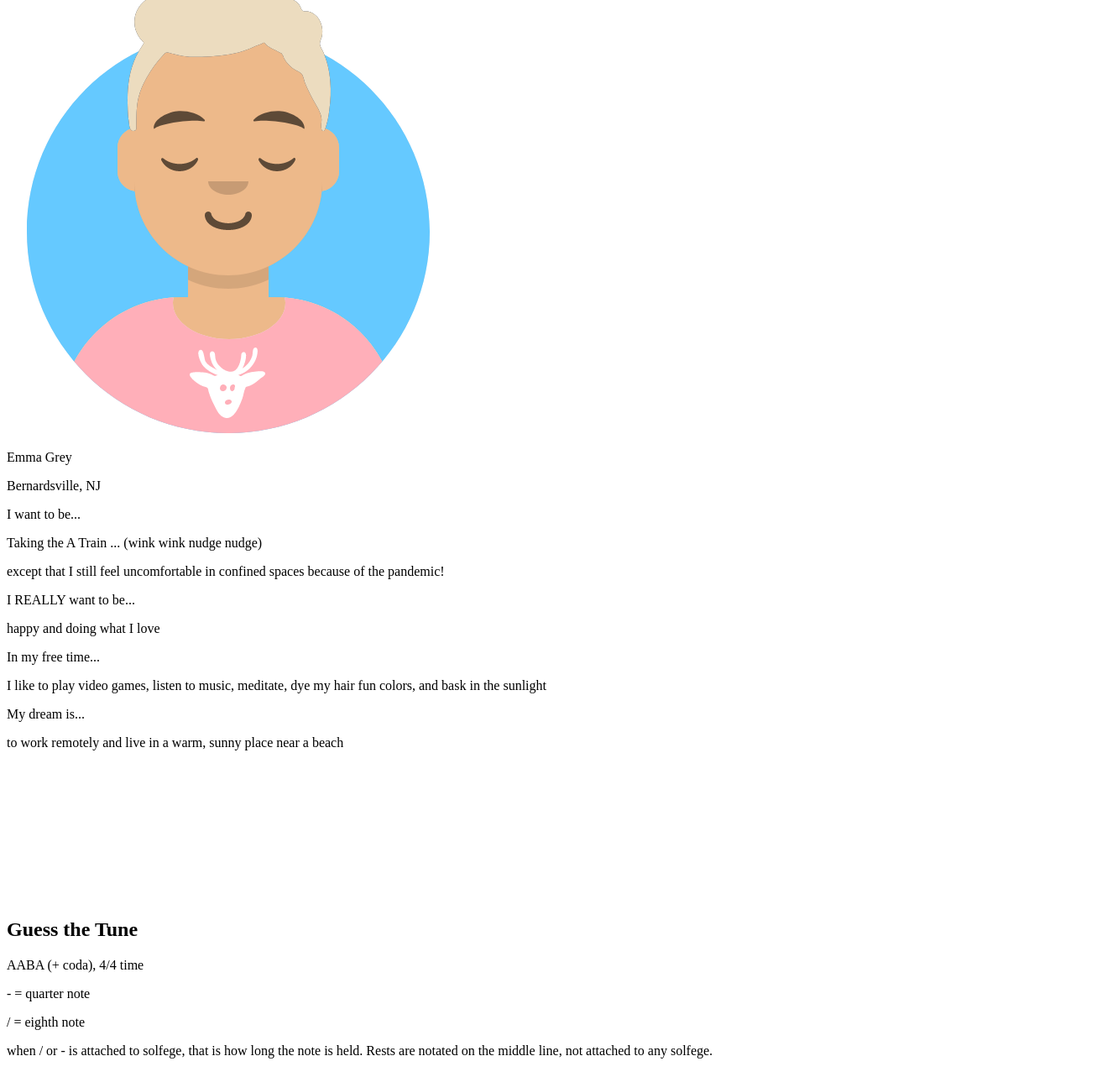
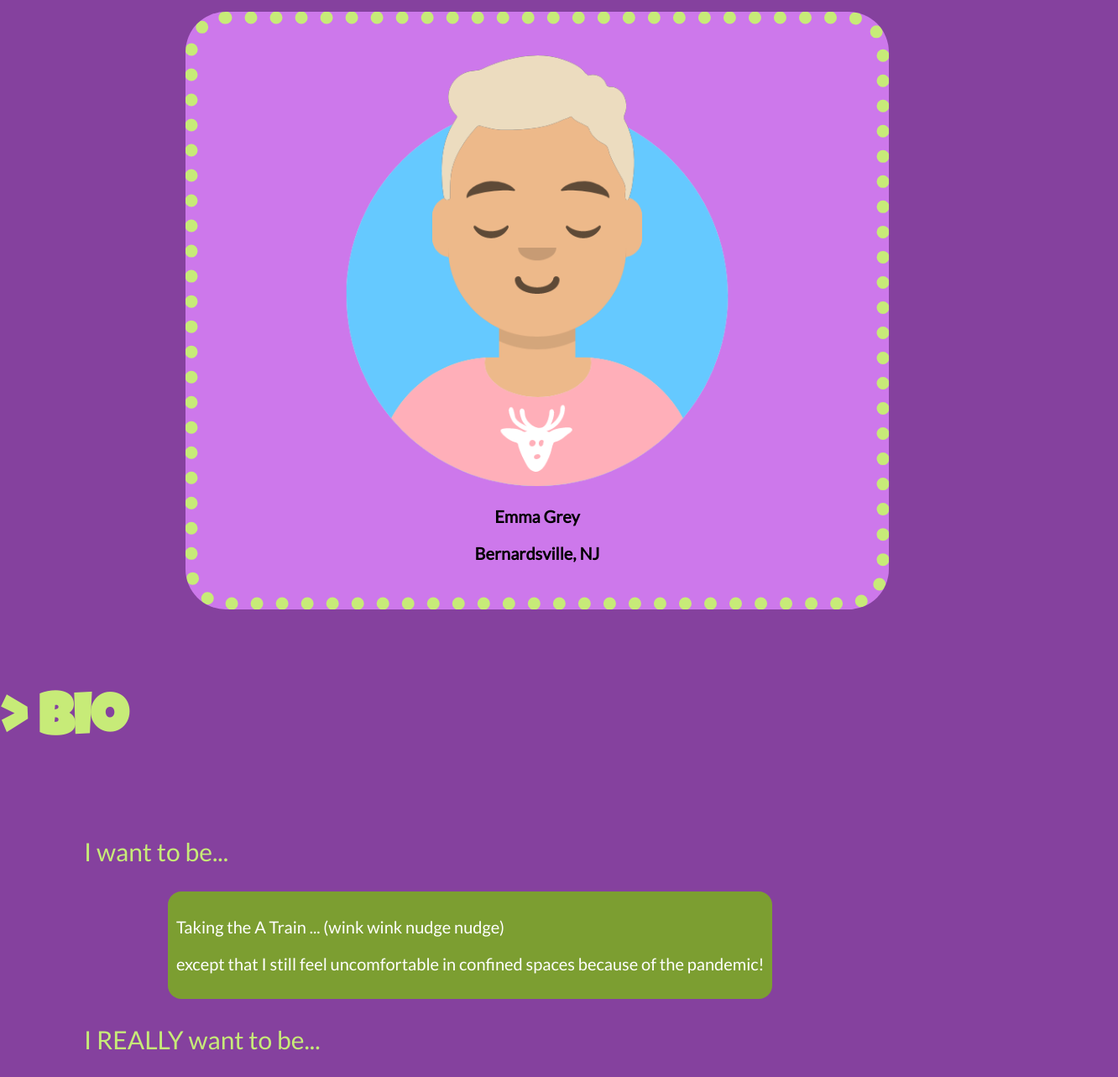
Before and after one commit to RVCC-IDMX/about-me-emgrey02, a plain HTML site: page index.html in a window 1280 px wide. Shown: the part 150-1433 px from the top of the page at 84% size, 1332 px wide, since content can reach past the window. Drawn offline with Linux system fonts and the light colour scheme.

Commit message:
adding some style

```diff
--- /dev/null
+++ b/css/style.css
@@ -0,0 +1,110 @@
+body {
+  font-family: 'Lato', sans-serif;
+  background-color: #85419E;
+  font-size: 20px;
+  width: 100%;
+  height: 100%;
+  margin: 0;
+  color: #C7EB78;
+}
+
+h1, h2, h3, h4, h5, h6 {
+  font-family: 'Luckiest Guy', cursive;
+  font-size: 70px;
+  margin: 30px;
+  color: #C7EB78;
+}
+
+h2 {
+  margin: 100px 0;
+}
+
+header, #hero, footer {
+  text-align: center;
+}
+
+header {
+  position: relative;
+  padding-top: 10px;
+  background-color: #85419ec7;
+  width: 100%;
+}
+
+#hero {
+  background-color: #CD78EB;
+  width: 60%;
+  padding: 20px;
+  margin: 10px auto;
+  font-weight: bolder;
+  color: black;
+  border: 15px dotted #C7EB78;
+  border-radius: 3rem;
+}
+
+#hero img{
+  width: 500px;
+}
+
+#bio .subject {
+  font-size: 30px;
+  margin-left: 100px;
+}
+
+#bio .answer, #directions {
+  background-color: #7C9E31;
+  width: 45%;
+  padding: 10px;
+  width: fit-content;
+  margin-left: 200px;
+  color: white;
+  border-radius: 1rem;
+}
+
+#tune {
+  margin: 200px 0;
+  text-align: right;
+  color: black;
+}
+
+#directions {
+  margin-left: auto;
+  margin-right: 200px;
+  text-align: center;
+}
+
+#music {
+  width: 90%;
+  height: auto;
+  margin: 50px auto;
+  background-color:#d1f08e;
+  padding: 20px;
+  border: 20px groove black;
+}
+
+footer {
+  padding: 30px;
+}
+
+.mi {
+  align-self: flex-start;
+}
+
+.fa, .se, .sol, .si, .la, .li, .ti, .fi, .le, #mi, #do {
+  align-self: end;
+}
+
+.do {
+  align-self: center;
+}
+
+.ra {
+  align-self: flex-start;
+}
+
+.a-section, .b-section {
+  display: flex;
+  flex-direction: row;
+  gap: 20px;
+  height: 100px;
+  margin: 100px;
+}
--- a/index.html
+++ b/index.html
@@ -4,36 +4,10 @@
     <meta charset="UTF-8">
     <meta http-equiv="X-UA-Compatible" content="IE=edge">
     <meta name="viewport" content="width=device-width, initial-scale=1.0">
-  <style>
-
-    h2 {
-      margin-top: 200px;
-    }
-    .mi {
-      align-self: flex-start;
-    }
-
-    .fa, .se, .sol, .si, .la, .li, .ti, .fi, .le, #mi, #do {
-      align-self: end;
-    }
-
-    .do {
-      align-self: center;
-    }
-
-    .ra {
-      align-self: flex-start;
-    }
-
-
-    .a-section, .b-section {
-      display: flex;
-      flex-direction: row;
-      gap: 20px;
-      height: 100px;
-      margin: 100px;
-    }
-  </style>
+    <link rel="preconnect" href="https://fonts.googleapis.com">
+    <link rel="preconnect" href="https://fonts.gstatic.com" crossorigin>
+    <link href="https://fonts.googleapis.com/css2?family=Lato&family=Luckiest+Guy&display=swap" rel="stylesheet">
+    <link rel="stylesheet" href="css/style.css">
     <title>About Me</title>
   </head>
   <body>
@@ -43,7 +17,7 @@
     </header>
 
     <main>
-    <section>
+      <section id="hero">
         <!--hero section-->
         <img src="img/my-avatar.png" alt="avatar picture that doesn't look like me">
 
@@ -53,34 +27,50 @@
         </div>
       </section>
 
-    <section>
+      <section id="bio">
         <!--bio section-->
-      <div>
-        <p>I want to be...</p>
+        <h2>> Bio</h2>
 
+        <p class="subject">I want to be...</p>
+
+        <div class="answer">
           <p>Taking the A Train ... (wink wink nudge nudge)</p>
           <p>except that I still feel uncomfortable in confined spaces because of the pandemic!</p>
+        </div>
 
-        <p>I REALLY want to be...</p>
+        <p class="subject">I REALLY want to be...</p>
+
+        <div  class="answer">
           <p>happy and doing what I love</p>
+        </div>
 
-        <p>In my free time...</p>
+        <p class="subject">In my free time...</p>
+
+        <div class="answer">
           <p>I like to play video games, listen to music, meditate, dye my hair fun colors, and bask in the sunlight</p>
+        </div>
 
-        <p>My dream is...</p>
+        <p class="subject">My dream is...</p>
+
+        <div class="answer">
           <p>to work remotely and live in a warm, sunny place near a beach</p>
         </div>
+
       </section>
-  </main>
 
-  <section>
+
+      <section id='tune'>
         <!--guess the tune section-->
-    <h2>Guess the Tune</h2>
+        <h2> Guess the Tune <</h2>
+
+        <div id="directions">
           <p>AABA (+ coda), 4/4 time</p>
           <p> - = quarter note</p>
           <p> / = eighth note</p>
           <p>when / or - is attached to solfege, that is how long the note is held. Rests are notated on the middle line, not attached to any solfege.</p>
+        </div>
 
+        <div id="music">
           <div class='a-section'>
             <span class="sol">sol- - - - /</span>
             <span class="mi">mi/ -</span>
@@ -174,8 +164,14 @@
             <span class="do">do/ -</span>
             <span id="do">doooooo.</span>
           </div>
+        </div>
+
     </section>
+  </main>
 
+  <footer>
+    &copy; 2021 - Emma Grey
+  </footer>
 
 
   </body>
```
Also changed, not shown: color-scheme.png (added). Lines whose indentation alone changed are shown as unchanged.
